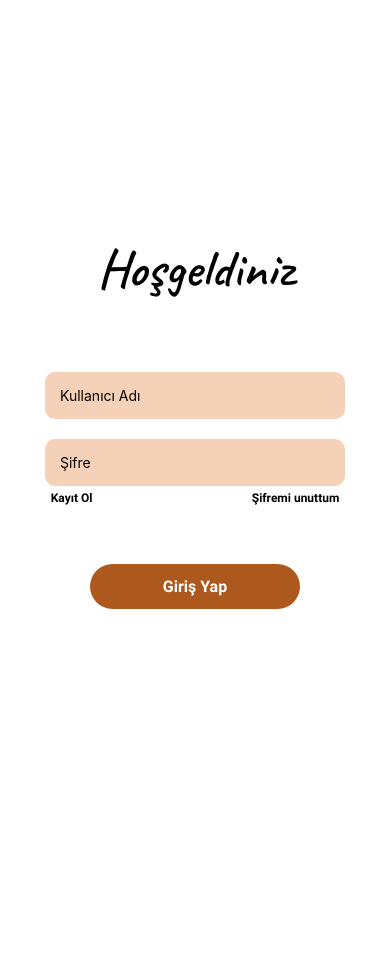
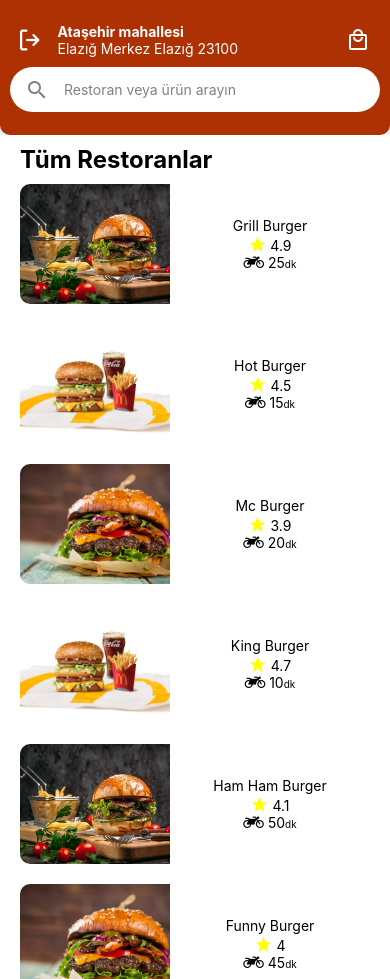
Before and after one commit to Efe-Eroglu/Food-Ordering-App, a React Native app: screen /restoranlar in a window 390 px wide. Before the commit the page ends 844 px from the top, so only its background shows below. Built offline with nearby package versions, Linux system fonts and the light colour scheme; no server answers.

Commit message:
Campaign 1 Page

```diff
--- a/App.js
+++ b/App.js
@@ -9,7 +9,7 @@ import CartScreen from "./screens/CartScreen";
 import SingoutPop from "./components/SingoutPop";
 import GelAl from "./screens/GelAl";
 import Favoriler from "./screens/Favoriler";
-import SanaOzel from "./screens/SanaOzel";
+import Restoranlar from "./screens/Restoranlar";
 
 const Stack = createNativeStackNavigator();
 
@@ -71,8 +71,8 @@ export default function App() {
         />
 
         <Stack.Screen
-          name="sanaOzel"
-          component={SanaOzel}
+          name="restoranlar"
+          component={Restoranlar}
           options={{ headerShown: false }}
         />
       </Stack.Navigator>
--- a/components/Campaign.js
+++ b/components/Campaign.js
@@ -7,7 +7,11 @@ export default function Campaign() {
 
   return (
     <View style={styles.container}>
-      <TouchableOpacity style={styles.box1} activeOpacity={1} onPress={()=>navigation.navigate("favoriler")}>
+      <TouchableOpacity
+        style={styles.box1}
+        activeOpacity={1}
+        onPress={() => navigation.navigate("favoriler")}
+      >
         <View style={styles.textContainer}>
           <Text style={styles.campaignTitle}>Favoriler</Text>
           <Text style={styles.campaignsubTitleRightBox}>
@@ -23,28 +27,39 @@ export default function Campaign() {
         </View>
       </TouchableOpacity>
 
-      <TouchableOpacity style={styles.box2} activeOpacity={1} onPress={()=> navigation.navigate("gelAl")}>
+      <TouchableOpacity
+        style={styles.box2}
+        activeOpacity={1}
+        onPress={() => navigation.navigate("restoranlar")}
+      >
         <View style={styles.textContainer}>
-          <Text style={styles.campaignTitle}>Gel Al</Text>
-          <Text style={styles.campaignsubTitleLeftBox}> Özel indirimleri kaçırma</Text>
+          <Text style={styles.campaignTitle}>Restoranlar</Text>
+          <Text style={styles.campaignsubTitleLeftBox}>Özel Lezzetler</Text>
         </View>
         <View style={styles.imageContainerLeft}>
           <Image
-            source={require("../assets/box2.png")}
+            source={require("../assets/box3.png")}
             resizeMode="cover"
             style={styles.image}
           />
         </View>
       </TouchableOpacity>
 
-      <TouchableOpacity style={styles.box2} activeOpacity={1} onPress={()=>navigation.navigate("sanaOzel")}>
+      <TouchableOpacity
+        style={styles.box2}
+        activeOpacity={1}
+        onPress={() => navigation.navigate("gelAl")}
+      >
         <View style={styles.textContainer}>
-          <Text style={styles.campaignTitle}>Sana Özel</Text>
-          <Text style={styles.campaignsubTitleLeftBox}>Sana Özel</Text>
+          <Text style={styles.campaignTitle}>Gel Al</Text>
+          <Text style={styles.campaignsubTitleLeftBox}>
+            {" "}
+            Özel indirimleri kaçırma
+          </Text>
         </View>
         <View style={styles.imageContainerLeft}>
-        <Image
-            source={require("../assets/box3.png")}
+          <Image
+            source={require("../assets/box2.png")}
             resizeMode="cover"
             style={styles.image}
           />
@@ -111,8 +126,8 @@ const styles = StyleSheet.create({
     height: "100%",
     alignItems: "center",
     justifyContent: "center",
-    marginLeft:100,
-    marginTop:61
+    marginLeft: 100,
+    marginTop: 61,
   },
   campaignsubTitleRightBox: {
     maxWidth: "99%",
--- a/components/RestaurantList.js
+++ b/components/RestaurantList.js
@@ -25,7 +25,7 @@ export default function RestaurantList() {
             <Entypo name="star" size={18} color="yellow" /> {item.rating}
           </Text>
           <View style={styles.nameContainer}>
-            <Text style={styles.name}>{item.name}</Text>
+            <Text style={styles.name}>{item.name} </Text>
           </View>
         </View>
       </TouchableOpacity>
@@ -33,6 +33,7 @@ export default function RestaurantList() {
   );
 
   const handlePress = (item) => {
+    //Restoran ekranına yönlendirmesi yapılacak !!!
     console.log("Seçilen restoran:", item);
   };
 
--- a/package.json
+++ b/package.json
@@ -18,7 +18,8 @@
     "react": "18.2.0",
     "react-native": "0.73.6",
     "react-native-safe-area-context": "4.8.2",
-    "react-native-screens": "~3.29.0"
+    "react-native-screens": "~3.29.0",
+    "react-native-sqlite-storage": "^6.0.1"
   },
   "devDependencies": {
     "@babel/core": "^7.20.0"
--- a/screens/ForgotPasswordScreen.js
+++ b/screens/ForgotPasswordScreen.js
@@ -83,7 +83,7 @@ const styles = StyleSheet.create({
     borderRadius: 10,
     width: 300,
     marginTop: 10,
-    backgroundColor: "rgba(255,0,0,0.1)",
+    backgroundColor: "rgba(222, 105, 22,0.3)",
   },
   title: {
     alignSelf: "flex-start",
@@ -91,7 +91,7 @@ const styles = StyleSheet.create({
     fontSize: 17,
   },
   button: {
-    backgroundColor: "darkred",
+    backgroundColor: "#ad581c",
     padding: 15,
     borderRadius: 15,
     marginTop: 10,
--- a/screens/RegisterScreen.js
+++ b/screens/RegisterScreen.js
@@ -6,7 +6,7 @@ import {
   TouchableOpacity,
   Button,
   StatusBar,
-  Platform
+  Platform,
 } from "react-native";
 import { useFonts } from "expo-font";
 import React, { useCallback, useEffect, useState } from "react";
@@ -19,7 +19,6 @@ export default function RegisterScreen() {
     StatusBar.setBackgroundColor("#fff");
     StatusBar.setBarStyle("dark-content");
   }, []);
-
 
   const [email, setEmail] = useState("");
   const [password, setPassword] = useState("");
@@ -43,7 +42,6 @@ export default function RegisterScreen() {
       })
       .catch((error) => alert(error.message));
   };
-
 
   const [fontsLoaded, fontError] = useFonts({
     Medium: require("../assets/fonts/Caveat-Medium.ttf"),
@@ -69,6 +67,7 @@ export default function RegisterScreen() {
         autoCapitalize="sentences"
         autoCorrect={false}
         placeholder="İsim"
+        selectionColor={"#823d0c"}
         placeholderTextColor={"black"}
         onChangeText={(text) => setName(text)}
       />
@@ -76,6 +75,7 @@ export default function RegisterScreen() {
         style={styles.input}
         autoCapitalize="sentences"
         autoCorrect={false}
+        selectionColor={"#823d0c"}
         placeholder="Soyisim"
         placeholderTextColor={"black"}
         onChangeText={(text) => setSurname(text)}
@@ -84,6 +84,7 @@ export default function RegisterScreen() {
         style={styles.input}
         autoCapitalize="sentences"
         autoCorrect={false}
+        selectionColor={"#823d0c"}
         placeholder="E-Posta"
         placeholderTextColor={"black"}
         onChangeText={(text) => setEmail(text)}
@@ -92,6 +93,7 @@ export default function RegisterScreen() {
         style={styles.input}
         autoCapitalize="sentences"
         autoCorrect={false}
+        selectionColor={"#823d0c"}
         placeholder="Şifre"
         placeholderTextColor={"black"}
         secureTextEntry
@@ -99,9 +101,8 @@ export default function RegisterScreen() {
       />
       <View style={styles.subtitle}>
         <Text style={styles.subtitleText}>Hesabını var mı?</Text>
-        <TouchableOpacity
-          activeOpacity={0.7}
-        >
+        <TouchableOpacity activeOpacity={0.7}
+        onPress={()=>{navigation.navigate("login")}}>
           <Text style={styles.subtitleText}>Giriş Yap</Text>
         </TouchableOpacity>
       </View>
@@ -126,21 +127,21 @@ const styles = StyleSheet.create({
   },
   title: {
     fontSize: 53,
-    width:"100%",
-    textAlign:"center",
+    width: "100%",
+    textAlign: "center",
     marginBottom: "10%",
-    fontFamily:"SemiBold"
+    fontFamily: "SemiBold",
   },
   input: {
     padding: 15,
     borderRadius: 10,
     width: 300,
     marginTop: 20,
-    backgroundColor: "rgba(255,0,0,0.1)",
+    backgroundColor: "rgba(222, 105, 22,0.3)",
   },
   button: {
-    backgroundColor: "darkred",
-    padding: 10,
+    backgroundColor: "#ad581c",
+    padding: 13,
     borderRadius: 15,
     marginTop: 10,
     width: 200,
--- /dev/null
+++ b/screens/Restoranlar.js
@@ -0,0 +1,95 @@
+import {
+  FlatList,
+  Image,
+  StatusBar,
+  StyleSheet,
+  Text,
+  TouchableOpacity,
+  View,
+} from "react-native";
+import React, { useEffect } from "react";
+import Bar from "../components/Bar";
+import { Entypo } from "@expo/vector-icons";
+import restaurants_data from "../data/restaurants_data";
+import { FontAwesome } from '@expo/vector-icons';
+
+const renderItem = ({ item }) => (
+  <View>
+    <TouchableOpacity style={styles.cart} activeOpacity={0.8}>
+      <View style={styles.leftSide}>
+        <Image source={item.image} style={styles.image} resizeMode="stretch" />
+      </View>
+      <View style={styles.rightSide}>
+        <Text>{item.name}</Text>
+        <Text>
+          <Entypo name="star" size={18} color="yellow" /> {item.rating}
+        </Text>
+        <Text style={styles.delivery}>
+        <FontAwesome name="motorcycle" size={16} color="black" /> {item.delivery}<Text style={{fontSize:10}}>dk</Text>
+        </Text>
+      </View>
+    </TouchableOpacity>
+  </View>
+);
+export default function Restoranlar() {
+  useEffect(() => {
+    StatusBar.setBackgroundColor("#ad3103");
+    StatusBar.setBarStyle("light-content");
+  }, []);
+
+  return (
+    <View style={{ width: "100%", height: "100%" }}>
+      <Bar />
+      <View style={styles.container}>
+        <Text style={styles.title}>Tüm Restoranlar</Text>
+        <FlatList
+          data={restaurants_data}
+          renderItem={renderItem}
+          keyExtractor={(item) => item.id}
+          showsVerticalScrollIndicator={false}
+        />
+      </View>
+    </View>
+  );
+}
+
+const styles = StyleSheet.create({
+  container: {
+    width: "100%",
+    height: "100%",
+    alignItems: "center",
+    backgroundColor: "#fff",
+  },
+  cart: {
+    width: 350,
+    height: 120,
+    borderRadius: 10,
+    backgroundColor: "#fff",
+    marginVertical: 10,
+    flexDirection: "row",
+    overflow: "hidden",
+    elevation: 10,
+  },
+  image: {
+    width: "100%",
+    height: "100%",
+  },
+  rightSide: {
+    flex: 4,
+    alignItems: "center",
+    justifyContent: "center",
+  },
+  leftSide: {
+    flex: 3,
+  },
+  title: {
+    alignSelf: "flex-start",
+    marginLeft: 20,
+    fontSize: 24,
+    marginTop: 10,
+    fontWeight: "bold",
+  },
+  delivery:{
+    fontSize:14
+  }
+});
--- a/screens/SanaOzel.js
+++ /dev/null
@@ -1,17 +0,0 @@
-import { StatusBar, StyleSheet, Text, View } from 'react-native'
-import React, { useEffect } from 'react'
-
-export default function SanaOzel() {
-  useEffect(() => {
-    StatusBar.setBackgroundColor("#ad3103");
-    StatusBar.setBarStyle("light-content");
-  }, []);
-
-  return (
-    <View>
-      <Text>SanaOzel</Text>
-    </View>
-  )
-}
-
-const styles = StyleSheet.create({})
--- a/screens/UserLoginScreen.js
+++ b/screens/UserLoginScreen.js
@@ -12,14 +12,14 @@ import { useCallback, useEffect, useState } from "react";
 import { useNavigation } from "@react-navigation/native";
 import { auth } from "../firebase";
 
+
 export default function UserLoginScreen() {
+  const navigation = useNavigation();
 
   useEffect(() => {
     StatusBar.setBackgroundColor("#fff");
     StatusBar.setBarStyle("dark-content");
   }, []);
-
-  const navigation = useNavigation();
 
   const [email, setEmail] = useState("");
   const [password, setPassword] = useState("");
```
Also changed, not shown: data/restaurants_data.js (+10 -10 lines), 1 other file (tests, documents, lock files or other folders).
